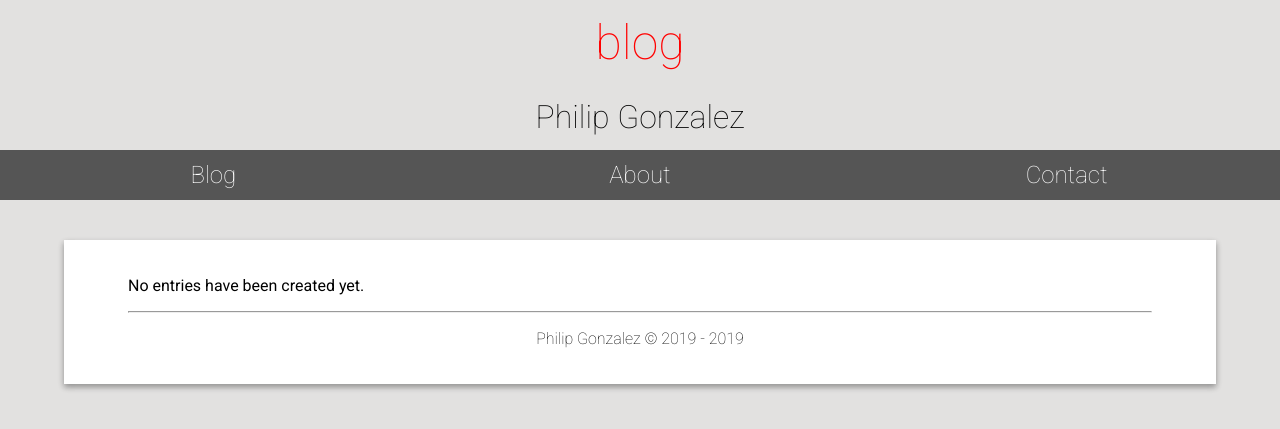
After one commit to p-gonzo/flask-cms-blog, a Flask app: template templates/index.html in a window 1280 px wide. The commit adds this page. Shown: the top 429 px of the page. Run offline with Flask 2, Linux system fonts and the light colour scheme; the template is opened without the code that fills it, so the values that code supplies are empty; parts of the project's set-up code (start-up, migrations or seed data) failed here and were passed over; some libraries are stand-ins or nearby versions.

Commit message:
polish navbar

```diff
--- a/static/css/blog.css
+++ b/static/css/blog.css
@@ -7,7 +7,8 @@ body {
 .navbar {
     width: 100%;
     height: 50px;
-    background-color: #555555
+    background-color: #555555;
+    z-index: 99;
 }
 
 .navbar-container, .navbar-content {
@@ -45,6 +46,18 @@ body {
     font-weight: 100;
 }
 
+.navbar-content .navbar-brand {
+    display: none;
+}
+.navbar-content .navbar-brand li {
+    color: red;
+    /* font-weight: 400; */
+}
+.navbar-content .navbar-brand:hover {
+    background-color: #555555;
+    cursor: default;
+}
+
 .sticky-navbar {
     position: fixed;
     top: 0;
@@ -70,15 +83,22 @@ footer p {
 .page-header {
     height: 150px;
     display: flex;
+    align-content: space-around;
     align-items: center;
+    flex-wrap: wrap;
 }
-
+.page-header h1, .page-header h2 {
+    font-weight: 100;
+    margin: 0;
+    width: 100%;
+    text-align: center;
+}
 .page-header h1 {
-    font-weight: 100;
-    text-align: center;
     font-size: 3em;
-    margin: 0 auto;
-    width: 100%;
+    color: red;
+}
+.page-header h2 {
+    font-size: 2em;
 }
 
 .post-index-overview {
@@ -104,6 +124,9 @@ footer p {
     font-weight: 400;
     text-align: center;
     margin-top: 0;
+}
+.post-index-overview .title-and-date p {
+    color: red;
 }
 .post-index-overview .post-preview {
     width: 60%;
@@ -159,3 +182,15 @@ footer p {
 .post-created {
     text-align: right;
 }
+
+.highlight {
+    box-shadow: 0 3px 6px rgba(0,0,0,0.16), 0 3px 6px rgba(0,0,0,0.23);
+    padding: 1px 5%;
+    overflow-x: scroll;
+}
+
+img {
+    display: block;
+    margin: 0 auto;
+    max-width: 75%;
+}
--- a/static/js/blog.js
+++ b/static/js/blog.js
@@ -15,17 +15,20 @@ document.addEventListener('click', evt => {
   }
 }, false);
 
-window.onscroll = function() {myFunction()};
+window.onscroll = function() {handleStickNav()};
 
 let navbar;
+let navbarBrands;
 let contentContainer;
 let stickyThreshold;
 
-function myFunction() {
+function handleStickNav() {
   if (window.pageYOffset >= stickyThreshold) {
     navbar.classList.add('sticky-navbar');
+    navbarBrands.forEach(elem => elem.style.display = 'flex');
   } else {
     navbar.classList.remove('sticky-navbar');
+    navbarBrands.forEach(elem => elem.style.display = 'none');
   }
 }
 
@@ -33,6 +36,7 @@ function myFunction() {
 setTimeout(() => {
   setPostsCalendarDate();
   navbar = document.getElementById('navbar');
+  navbarBrands = [...document.getElementsByClassName('navbar-brand')];
   contentContainer = document.getElementById('main-content-container');
   stickyThreshold = navbar.offsetTop;
 }, 0);
--- a/templates/base.html
+++ b/templates/base.html
@@ -11,29 +11,31 @@
     <link rel=stylesheet type=text/css href="{{ url_for('static', filename='css/hilite.css') }}" />
     {% block extra_head %}{% endblock %}
     <script src="https://cdnjs.cloudflare.com/ajax/libs/moment.js/2.24.0/moment.min.js" integrity="sha256-4iQZ6BVL4qNKlQ27TExEhBN1HFPvAvAMbFavKKosSWQ=" crossorigin="anonymous"></script>
-    <script src="{{ url_for('static', filename='js/blog.js') }}"></script>
     {% block extra_scripts %}{% endblock %}
   </head>
 
   {% block page_header %}
     <div class="page-header">
       <h1>{% block content_title %}{% endblock %}</h1>
+      {% if self.content_subtitle() %}<h2>{% block content_subtitle %}{% endblock %}</h2>{% endif %}
     </div>
   {% endblock %}
 
   <body>
     <div class="navbar" id="navbar" >
       <div class="navbar-container">
-        <ul class="navbar-content">
-            <a class="navbar-brand" href="{{ url_for('index') }}"><li>Blog</li></a>
+        <ul class="navbar-content" id="navbar-content">
+            <a href="{{ url_for('index') }}"><li>Blog</li></a>
+            <a href="#"><li>About</li></a>
+            <a href="#"><li>Contact</li></a>
+            {% block extra_header %}{% endblock %}
           {% if session.logged_in %}
             <a href="{{ url_for('drafts') }}"><li>Drafts</li></a>
             <a href="{{ url_for('create') }}"><li>Create Post</li></a>
             <a href="{{ url_for('logout') }}"><li>Sign out</li></a>
           {% else %}
-          <a href="{{ url_for('login') }}"><li>Sign In</li></a>
+            <a class="navbar-brand" href="#"><li>Philip Gonzalez</li></a>
           {% endif %}
-          {% block extra_header %}{% endblock %}
         </ul>
       </div>
     </div>
@@ -53,5 +55,6 @@
         <p>Philip Gonzalez &copy; 2019 - {{now.year}}</p>
       </footer>
     </div>
+  <script src="{{ url_for('static', filename='js/blog.js') }}"></script>
   </body>
 </html>
--- a/templates/detail.html
+++ b/templates/detail.html
@@ -3,6 +3,7 @@
 {% block title %}{{ post.title }}{% endblock %}
 
 {% block content_title %}{{ post.title }}{% endblock %}
+{% block content_subtitle %}Philip Gonzalez{% endblock %}
 
 {% block extra_header %}
   {% if session.logged_in %}
--- /dev/null
+++ b/templates/index.html
@@ -0,0 +1,24 @@
+{% extends "base.html" %}
+
+{% block title %}Blog{% endblock %}
+
+{% block content_title %}blog{% endblock %}
+{% block content_subtitle %}Philip Gonzalez{% endblock %}
+
+{% block content %}
+  {% for post in entries %}
+    <a class="post-index-overview" href="{% if post.published %}{{ url_for('detail', slug=post.slug) }}{% else %}{{ url_for('edit', slug=post.slug) }}{% endif %}">
+        <div class="title-and-date">
+          <h3>
+            {{ post.title }}
+          </h3>
+          <p class="post-created-utc-string">{{ post.created }}</p>
+        </div>
+        <div class="post-preview">
+          <p> {{ post.html_content|striptags|truncate(500) }}</p>
+        </div>
+    </a>
+  {% else %}
+    <p>No entries have been created yet.</p>
+  {% endfor %}
+{% endblock %}
```
